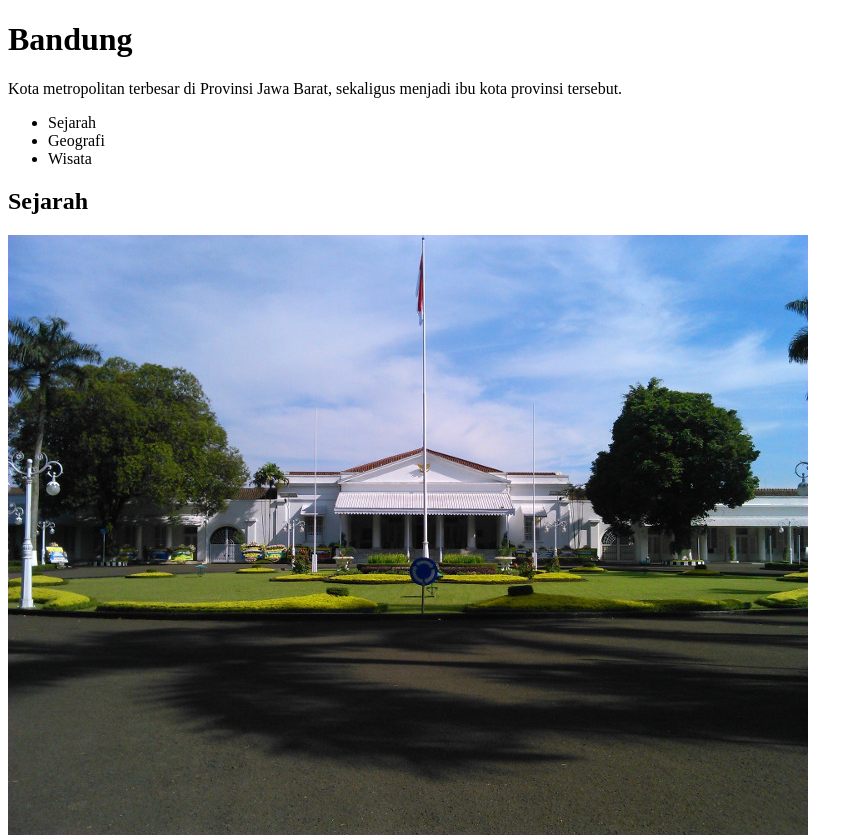
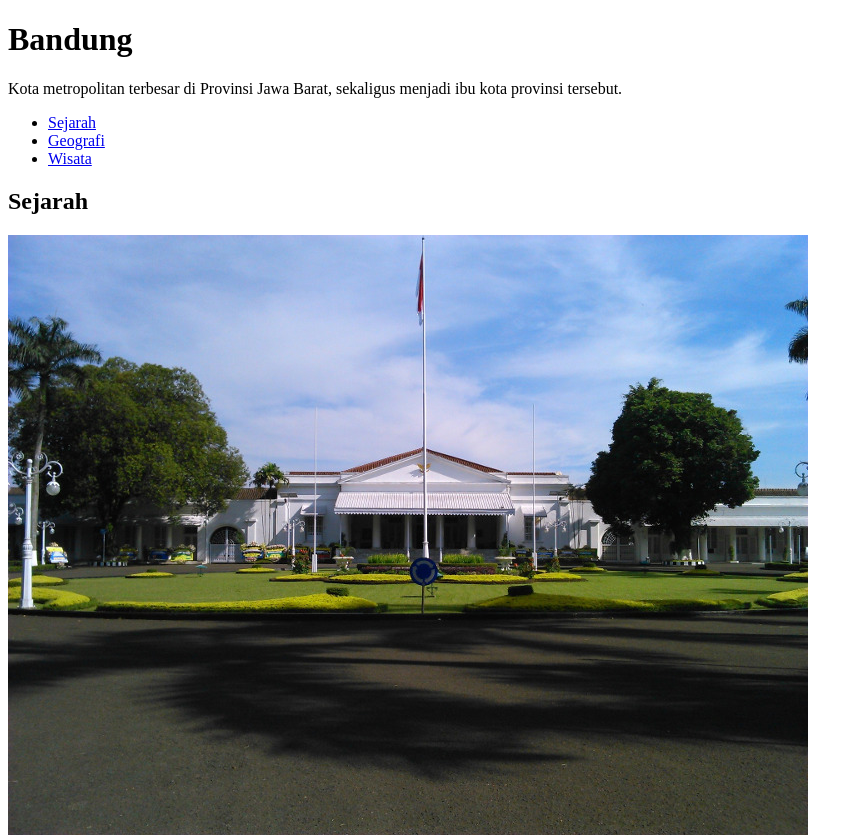
Before and after one commit to marlinakreatif/web_dasar, a plain HTML site: page index.html in a window 1280 px wide. Shown: the top 837 px of the page, without its empty margins (0-863 px from the left). Drawn offline with Linux system fonts and the light colour scheme.

Commit message:
menambahkan Ancor pada halaman profile untuk membuat sebuah navigasi

```diff
--- a/index.html
+++ b/index.html
@@ -3,7 +3,7 @@
   <head>
     <meta charset="UTF-8" />
     <meta name="viewport" content="width=device-width, initial-scale=1.0" />
-    <title>Document</title>
+    <title>Profile</title>
   </head>
   <body>
     <h1>Bandung</h1>
@@ -12,12 +12,12 @@
       kota provinsi tersebut.
     </p>
     <ul>
-      <li>Sejarah</li>
-      <li>Geografi</li>
-      <li>Wisata</li>
+      <li><a href="#sejarah">Sejarah</a></li>
+      <li><a href="#geografis">Geografi</a></li>
+      <li><a href="#wisata">Wisata</a></li>
     </ul>
 
-    <h2>Sejarah</h2>
+    <h2 id="sejarah">Sejarah</h2>
     <img src="./assets/image/history.jpg" alt="sejarah" />
     <p>
       Kata Bandung berasal dari kata bendung atau bendungan karena terbendungnya
@@ -40,7 +40,7 @@
       Pertiwi tempat Banda berada.
     </p>
 
-    <h2>Geografis</h2>
+    <h2 id="geografis">Geografis</h2>
     <img src="./assets/image/geografis.jpg" alt="geografis" />
     <p>
       Kota Bandung dikelilingi oleh pegunungan, sehingga bentuk morfologi
@@ -60,7 +60,7 @@
       hujan.
     </p>
 
-    <h2>Wisata</h2>
+    <h2 id="wisata">Wisata</h2>
     <p>
       Sejak dibukanya Jalan Tol Cipularang, kota Bandung telah menjadi tujuan
       utama dalam menikmati liburan akhir pekan terutama dari masyarakat yang
```
